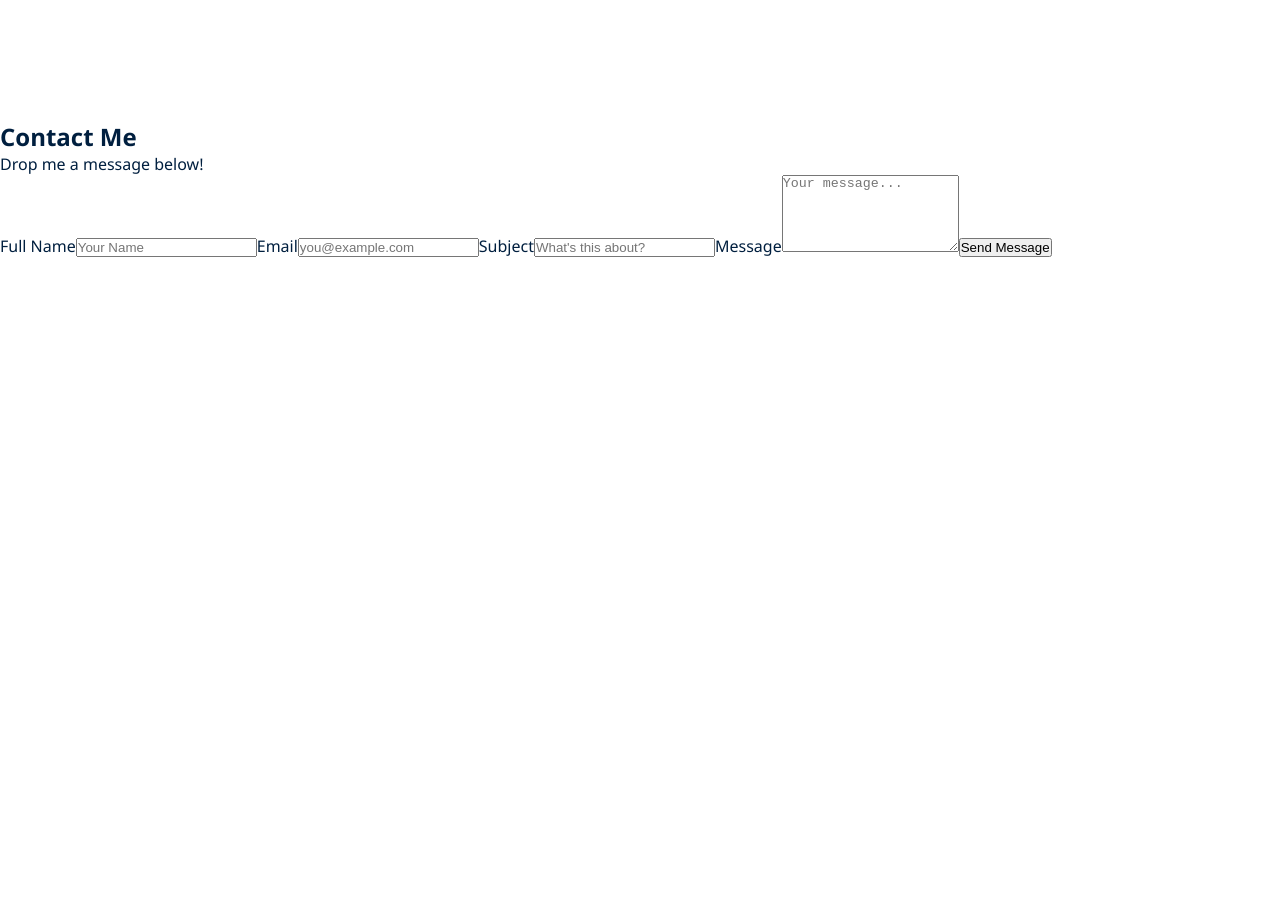
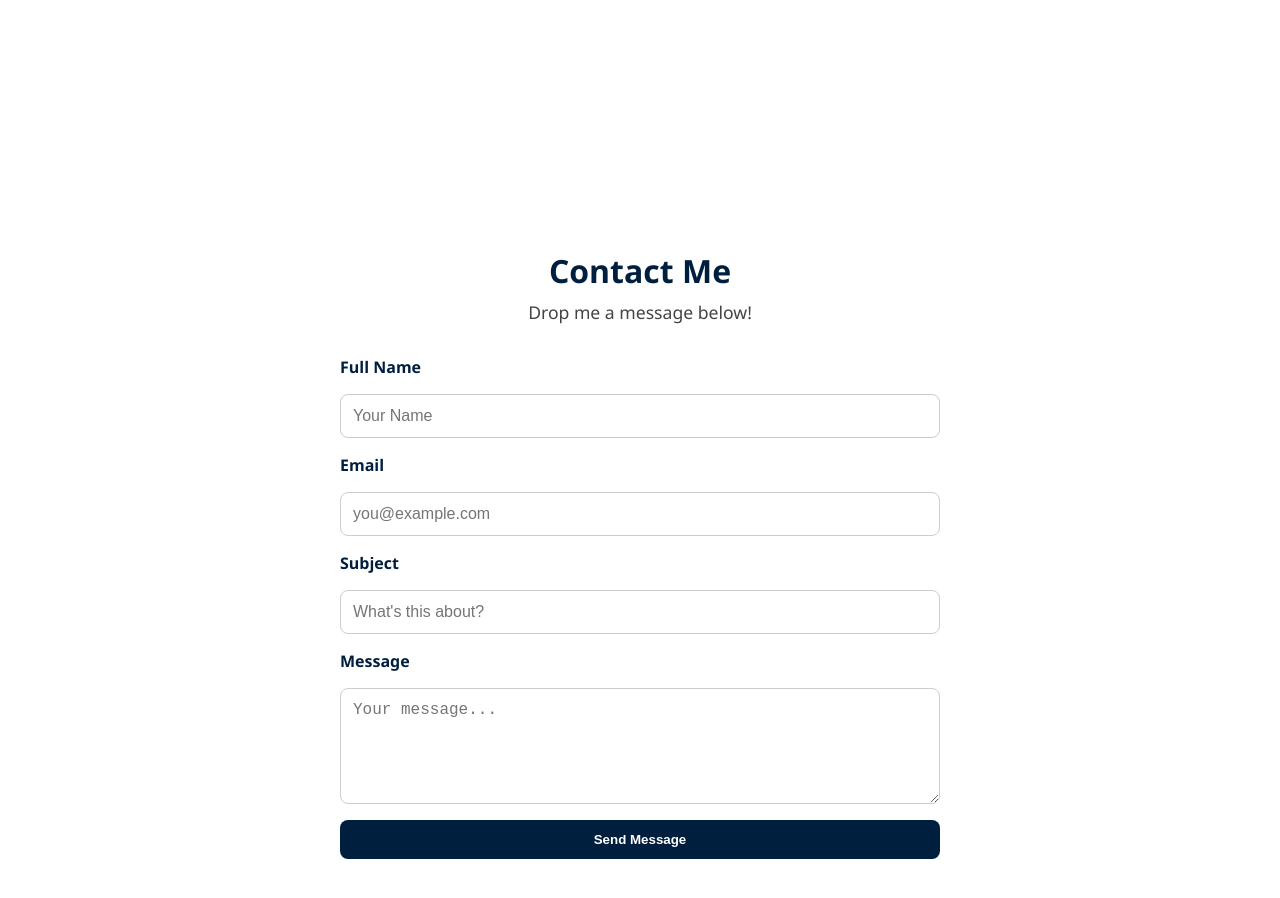
Before and after one commit to k3nnynguy3n/PersonalWebsite, a React (Create React App) app: page / in a window 1280 px wide. Shown: the part 2280-3178 px from the top of the page. Before the commit the page ends 2537 px from the top, so only its background shows below. Built offline with nearby package versions, Linux system fonts and the light colour scheme.

Commit message:
Styling for contact page

```diff
--- a/src/components/Contact.css
+++ b/src/components/Contact.css
@@ -1,9 +1,57 @@
-.section {
+.contact-section {
   min-height: 100vh;
-  padding-top: 80px;
+  padding: 100px 2rem 2rem;
   display: flex;
   flex-direction: column;
   justify-content: center;
   align-items: center;
   text-align: center;
+  background-color: var(--cream);
 }
+
+.contact-section h2 {
+  font-size: 2rem;
+  margin-bottom: 0.5rem;
+}
+
+.contact-section p {
+  font-size: 1.1rem;
+  margin-bottom: 2rem;
+  color: #444;
+}
+
+.contact-form {
+  width: 100%;
+  max-width: 600px;
+  display: flex;
+  flex-direction: column;
+  gap: 1rem;
+}
+
+.contact-form label {
+  text-align: left;
+  font-weight: 600;
+}
+
+.contact-form input,
+.contact-form textarea {
+  padding: 0.75rem;
+  border: 1px solid #ccc;
+  border-radius: 8px;
+  font-size: 1rem;
+}
+
+.contact-form button {
+  padding: 0.75rem 1.5rem;
+  background-color: var(--navy);
+  color: white;
+  font-weight: bold;
+  border: none;
+  border-radius: 8px;
+  cursor: pointer;
+  transition: background 0.3s;
+}
+
+.contact-form button:hover {
+  background-color: var(--navy-dark);
+}
```
